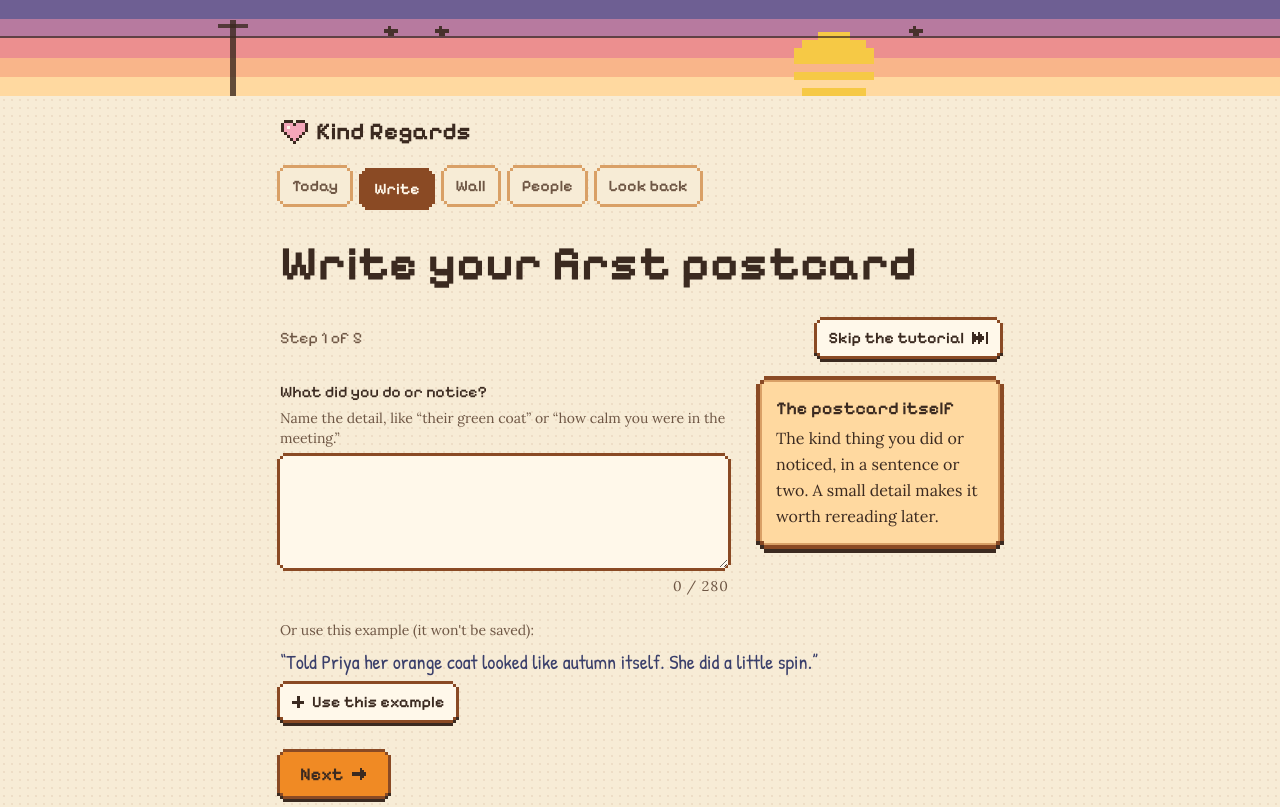
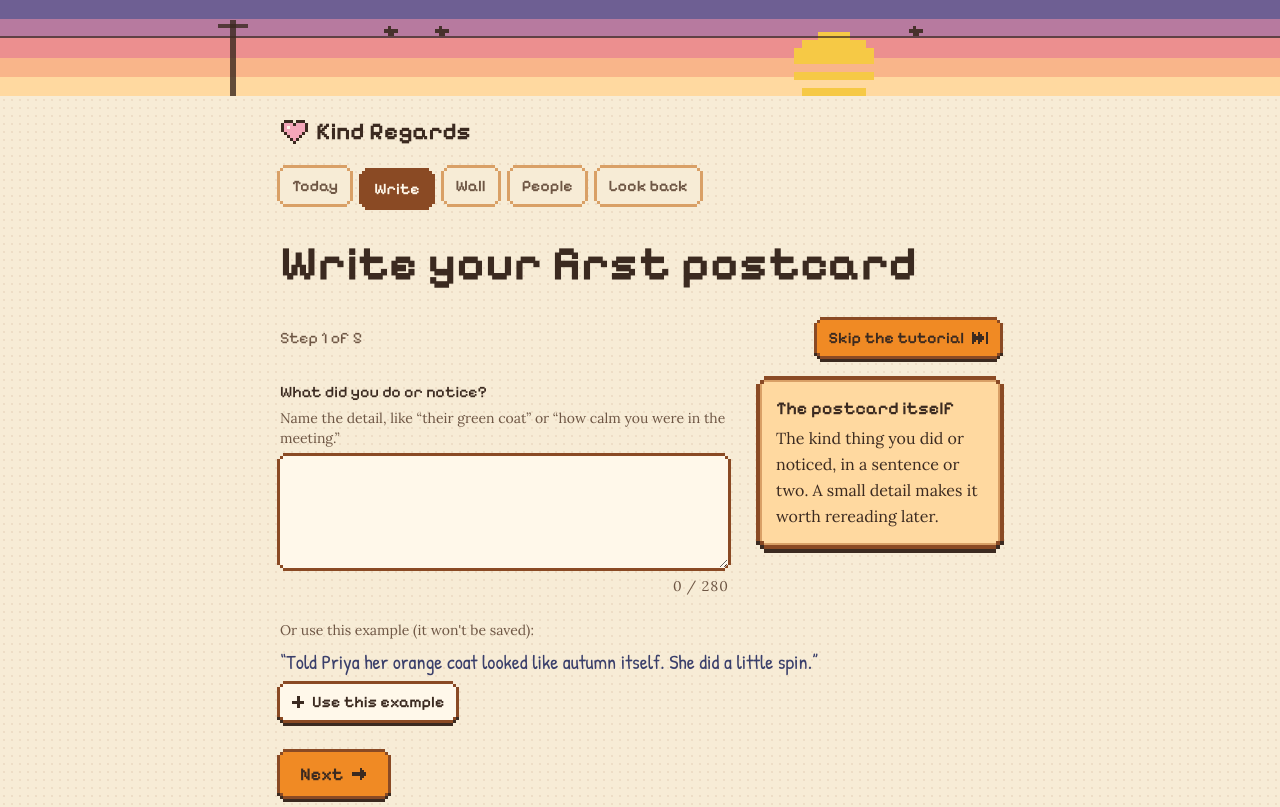
Before and after one commit to carnowell-uchicago/dbs-p3, a Next.js app: page /write in a window 1280 px wide. Shown: the top 807 px of the page. Built offline with nearby package versions, Linux system fonts and the light colour scheme.

Commit message:
Make Skip the tutorial orange, like Next
Co-Authored-By: Claude Opus 5.5 <noreply@anthropic.com>

```diff
--- a/src/app/write/Tutorial.tsx
+++ b/src/app/write/Tutorial.tsx
@@ -188,7 +188,7 @@ export function Tutorial({ state, presetTo }: { state: State; presetTo?: string
             Step {index + 1} of {steps.length}
             <span className="sr-only">: {notes[step].title}</span>
           </p>
-          <Button size="sm" onClick={skip}>
+          <Button variant="primary" size="sm" onClick={skip}>
             Skip the tutorial
             <Icon name="skip" />
           </Button>
```
